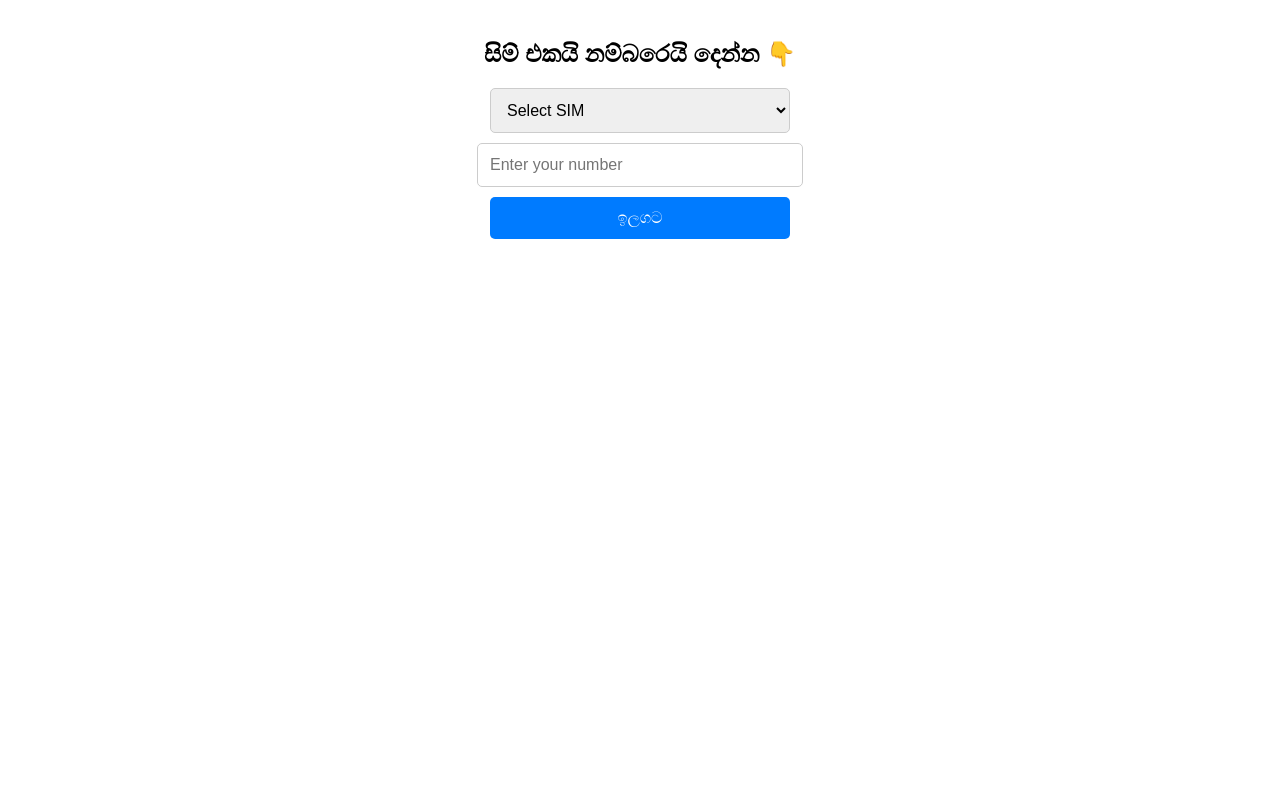
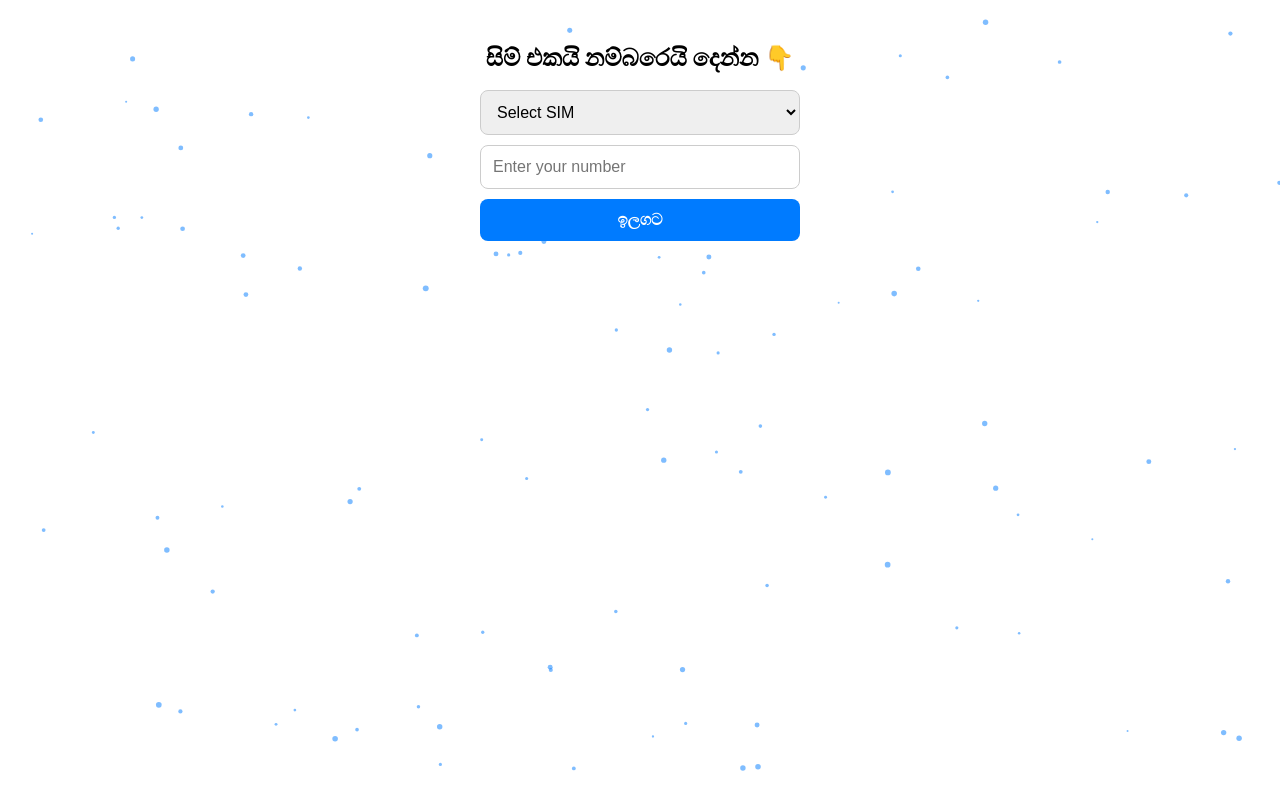
Before and after one commit to Udmodzofc/Freedata, a plain HTML site: page index.html in a window 1280 px wide. Drawn offline with Linux system fonts and the light colour scheme.

Commit message:
Add files via upload

```diff
--- a/index.html
+++ b/index.html
@@ -1,13 +1,21 @@
 <!DOCTYPE html>
 <html lang="en">
 <head>
-<link rel="apple-touch-icon" sizes="180x180" href="/apple-touch-icon.png">
-<link rel="icon" type="image/png" sizes="32x32" href="/favicon-32x32.png">
-<link rel="icon" type="image/png" sizes="16x16" href="/favicon-16x16.png">
-<link rel="manifest" href="/site.webmanifest">
   <meta charset="UTF-8" />
   <meta name="viewport" content="width=device-width, initial-scale=1.0"/>
   <title>Free Data</title>
+  <!-- Social Media Preview -->
+<meta property="og:title" content="Free Mobile Data Offer" />
+<meta property="og:description" content="Follow 2 simple steps and get 1GB of free data today!" />
+<meta property="og:image" content="https://freedata-rho.vercel.app/preview.jpg" />
+<meta property="og:url" content="https://freedata-rho.vercel.app/" />
+<meta property="og:type" content="website" />
+
+<meta name="twitter:card" content="summary_large_image" />
+<meta name="twitter:title" content="Free Mobile Data Offer" />
+<meta name="twitter:description" content="Follow 2 steps to claim your free 1GB data. Limited offer!" />
+<meta name="twitter:image" content="https://freedata-rho.vercel.app/preview.jpg" />
+  <link rel="stylesheet" href="https://fonts.googleapis.com/css2?family=Poppins:wght@400;600&display=swap">
   <style>
     :root {
       --color-bg: #ffffff;
@@ -19,51 +27,60 @@
 
     @media (prefers-color-scheme: dark) {
       :root {
-        --color-bg: #121212;
+        --color-bg: #0e0e0e;
         --color-text: #ffffff;
-        --color-btn: #2196f3;
-        --color-btn-hover: #1976d2;
-        --color-disabled: #555555;
+        --color-btn: #00bfff;
+        --color-btn-hover: #0099cc;
+        --color-disabled: #444444;
       }
+    }
+
+    * {
+      box-sizing: border-box;
     }
 
     body {
       background-color: var(--color-bg);
       color: var(--color-text);
-      font-family: sans-serif;
+      font-family: 'Poppins', sans-serif;
       margin: 0;
       padding: 20px;
       text-align: center;
+      min-height: 100vh;
+      overflow-x: hidden;
     }
 
-    h2 {
-      margin-bottom: 20px;
+    canvas {
+      position: fixed;
+      top: 0;
+      left: 0;
+      z-index: -1;
     }
 
-    select, input {
+    h2, h3 {
+      margin-bottom: 15px;
+    }
+
+    select, input, button {
       width: 90%;
-      max-width: 300px;
+      max-width: 320px;
       padding: 12px;
       font-size: 16px;
       margin: 10px auto;
+      border: none;
+      border-radius: 8px;
+      display: block;
+      transition: 0.3s ease;
+    }
+
+    input, select {
       border: 1px solid #ccc;
-      border-radius: 5px;
-      display: block;
     }
 
     button {
-      width: 90%;
-      max-width: 300px;
-      padding: 12px;
-      margin: 10px auto;
-      font-size: 16px;
-      border: none;
-      border-radius: 5px;
       background-color: var(--color-btn);
       color: #fff;
-      cursor: pointer;
-      display: block;
-      transition: 0.3s;
+      font-weight: 600;
     }
 
     button:hover:enabled {
@@ -75,12 +92,20 @@
       cursor: not-allowed;
     }
 
-    #unlockSection, #doneBtn {
+    #unlockSection, #finalMessage {
       display: none;
+    }
+
+    #finalMessage {
+      padding-top: 40px;
+      font-size: 18px;
+      color: red;
     }
   </style>
 </head>
 <body>
+
+<canvas id="bgParticles"></canvas>
 
   <div id="inputSection">
     <h2>සිම් එකයි නම්බරෙයි දෙන්න 👇</h2>
@@ -100,7 +125,14 @@
     <h3>හොර කරල හම්බුනේ නෑ කියන්න නම් එපා</h3>
     <button id="followBtn" onclick="followMe()">මාව Whatsapp Follow කරන්න</button>
     <button id="shareBtn" onclick="shareOnWhatsApp()">Group 5 කට දාන්න</button>
-    <button id="doneBtn" onclick="window.location.href='https://yourfinalurl.com'">Done</button>
+    <button id="doneBtn" onclick="showFinalMessage()" disabled>Done</button>
+  </div>
+
+  <div id="finalMessage">
+    හදුනාගත නොහැකි දෝෂයක් ඇතිවිය<br>
+    නැවත උත්සාහ කරන්න.<br>
+    නැතහොත් අපව whatsapp මගින් සම්බන්ද කරගන්න<br>
+    <strong>+94 775 649 786</strong> 🥲
   </div>
 
   <script>
@@ -119,10 +151,8 @@
       document.getElementById("inputSection").style.display = "none";
       document.getElementById("unlockSection").style.display = "block";
 
-      // Initially disable unlock buttons
       document.getElementById("followBtn").disabled = false;
       document.getElementById("shareBtn").disabled = false;
-      document.getElementById("doneBtn").disabled = true;
     }
 
     function followMe() {
@@ -133,7 +163,7 @@
     }
 
     function shareOnWhatsApp() {
-      const message = 'පොඩි වැඩ දෙකක් කරල free 1GB ගන්න ඕන නම් එන්න👋.ටික දෙවෙකුට විතරයි ඉක්මන් කරන්න 👇\nhttps://freedata-rho.vercel.app/\nමටත් හම්බුනා 😁';
+      const message = 'පොඩි වැඩ දෙකක් කරල free 1GB ගන්න ඕන නම් එන්න👋\nhttps://freedata-rho.vercel.app/\nමටත් හම්බුනා 😁';
       const encoded = encodeURIComponent(message);
       window.open(`https://api.whatsapp.com/send?text=${encoded}`, "_blank");
       shared = true;
@@ -145,9 +175,59 @@
       if (followed && shared) {
         const doneBtn = document.getElementById("doneBtn");
         doneBtn.disabled = false;
-        doneBtn.style.display = "block";
       }
     }
+
+    function showFinalMessage() {
+      document.getElementById("unlockSection").style.display = "none";
+      document.getElementById("finalMessage").style.display = "block";
+    }
+
+    // Particle background
+    const canvas = document.getElementById('bgParticles');
+    const ctx = canvas.getContext('2d');
+    let particles = [];
+
+    function resizeCanvas() {
+      canvas.width = window.innerWidth;
+      canvas.height = window.innerHeight;
+    }
+
+    window.addEventListener('resize', resizeCanvas);
+    resizeCanvas();
+
+    function createParticles() {
+      particles = [];
+      for (let i = 0; i < 100; i++) {
+        particles.push({
+          x: Math.random() * canvas.width,
+          y: Math.random() * canvas.height,
+          vx: (Math.random() - 0.5) * 0.6,
+          vy: (Math.random() - 0.5) * 0.6,
+          size: Math.random() * 2 + 1
+        });
+      }
+    }
+
+    function animateParticles() {
+      ctx.clearRect(0, 0, canvas.width, canvas.height);
+      for (const p of particles) {
+        p.x += p.vx;
+        p.y += p.vy;
+
+        if (p.x < 0 || p.x > canvas.width) p.vx *= -1;
+        if (p.y < 0 || p.y > canvas.height) p.vy *= -1;
+
+        ctx.beginPath();
+        ctx.arc(p.x, p.y, p.size, 0, Math.PI * 2);
+        ctx.fillStyle = 'rgba(0, 123, 255, 0.5)';
+        ctx.fill();
+      }
+      requestAnimationFrame(animateParticles);
+    }
+
+    createParticles();
+    animateParticles();
   </script>
 </body>
 </html>
```
Also changed, not shown: preview.jpg (added).
